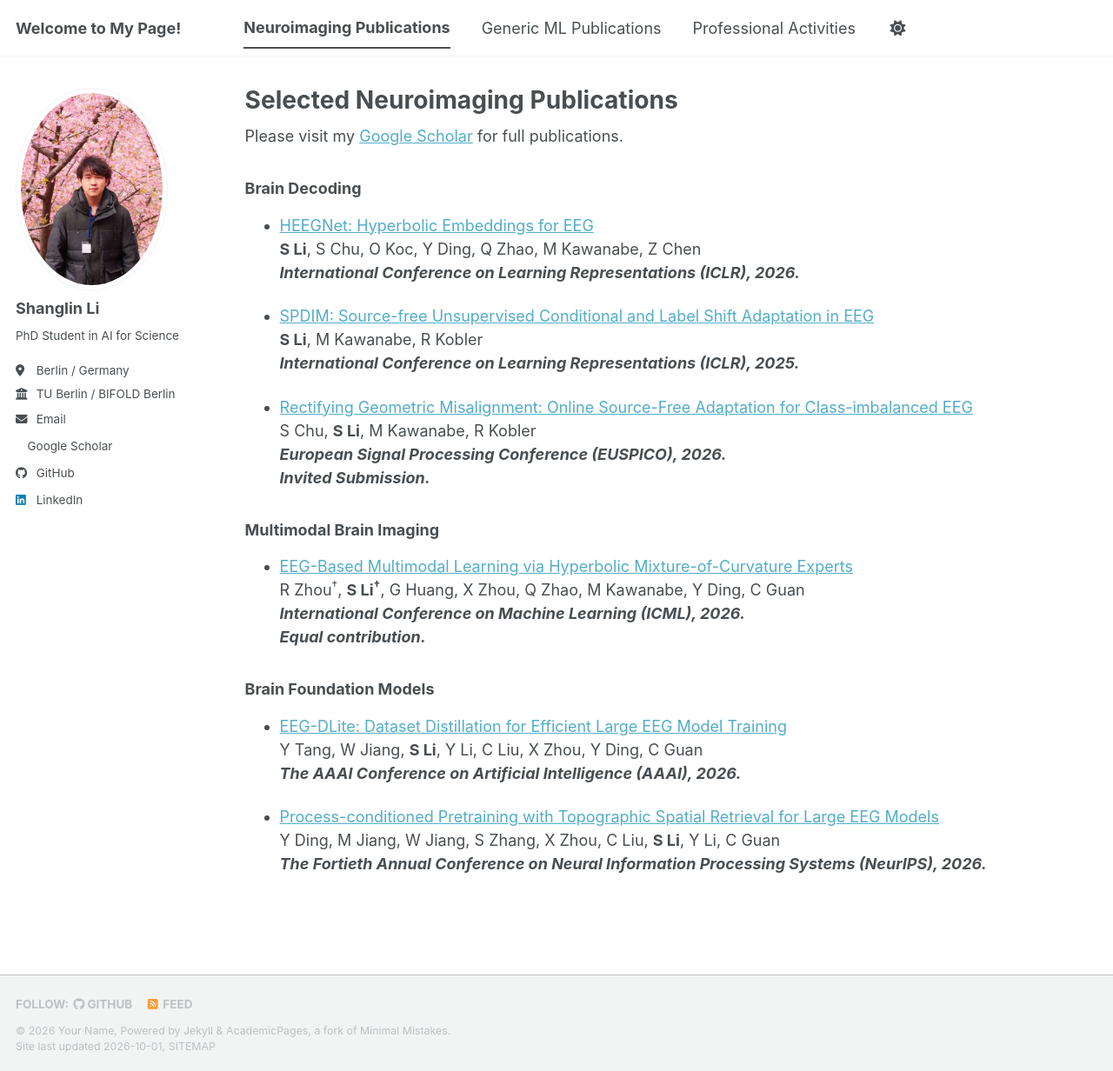
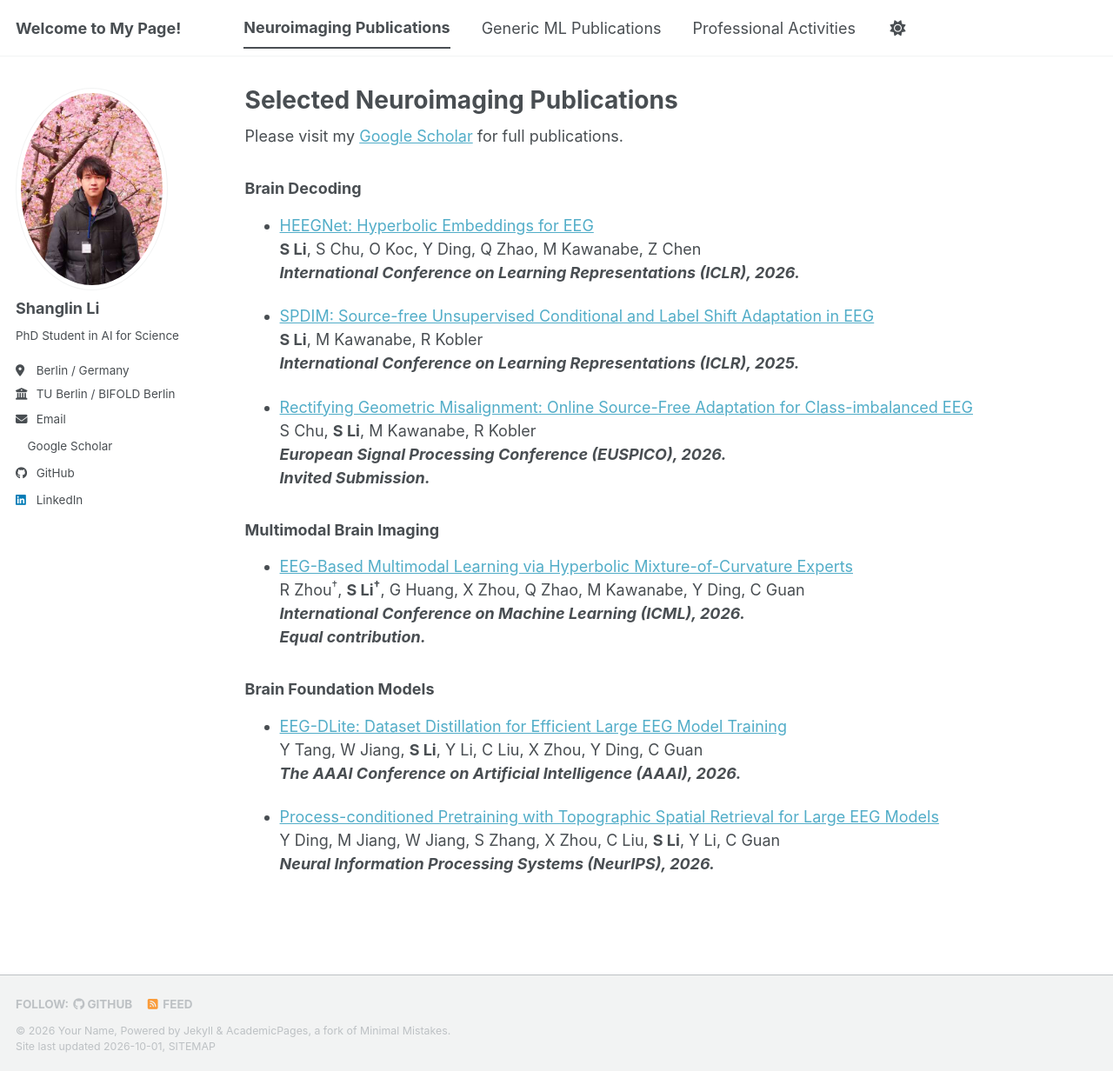
Before and after one commit to fightlesliefigt/fightlesliefigt.github.io, a Jekyll site: the page built from _pages/publications.html, in a window 1280 px wide and 1232 px high. Shown: the whole window at 87% size. Built offline with Jekyll 4.4.1, drawn with Linux system fonts in a browser that asks for light colours; a style sheet for code colours, icons or effects is not loaded.

Commit message:
Update conference name in publication entry

```diff
--- a/_pages/publications.html
+++ b/_pages/publications.html
@@ -62,6 +62,6 @@ Y Tang, W Jiang, <b>S Li</b>, Y Li, C Liu, X Zhou, Y Ding, C Guan <br />
 <li><p>
 <a href="https://openreview.net/forum?id=wrHWTrf4Uv">Process-conditioned Pretraining with Topographic Spatial Retrieval for Large EEG Models</a><br />
 Y Ding, M Jiang, W Jiang, S Zhang, X Zhou, C Liu, <b>S Li</b>, Y Li, C Guan <br />
-<i><b>The Fortieth Annual Conference on Neural Information Processing Systems (NeurIPS), 2026.</b></i><br />
+<i><b>Neural Information Processing Systems (NeurIPS), 2026.</b></i><br />
 </p></li>
 </ul>
```
